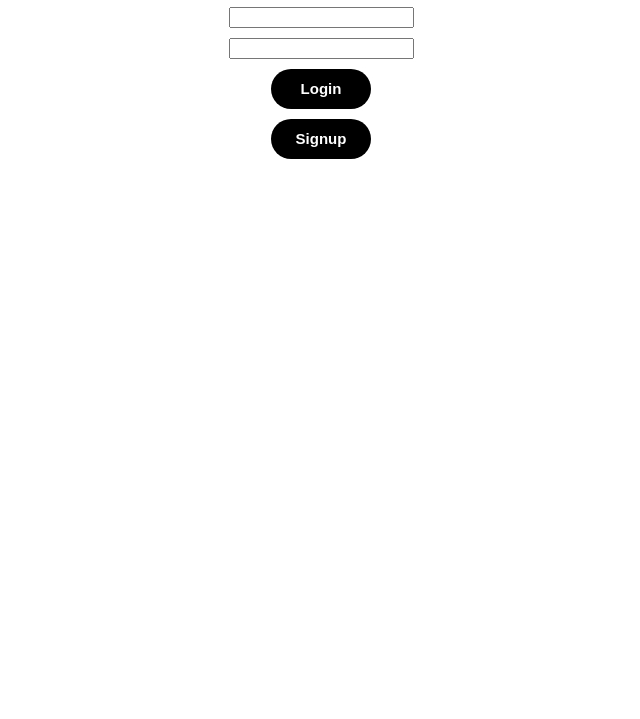
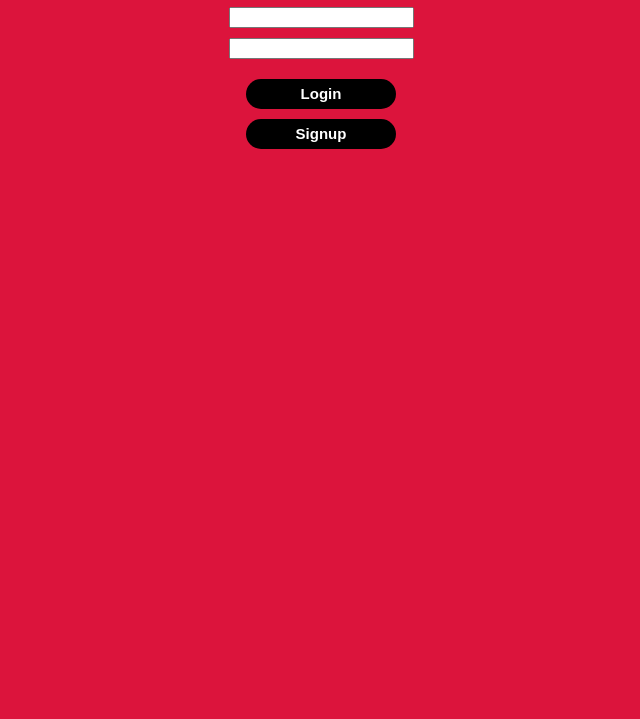
Before and after one commit to RomeroCamilo/Log-In-Testing, a plain HTML site: page index.html in a window 1280 px wide. Shown: the part 81-800 px from the top of the page, without its empty margins (319-959 px from the left). Drawn offline with Linux system fonts and the light colour scheme.

```diff
--- a/index.html
+++ b/index.html
@@ -15,8 +15,8 @@
         <input id="user" class="stack" type="text">
         <input id ="password" class="stack" type="text">
         <div class="buttons">
-            <button class="loginStyle" onclick="login()">Login</button>
-            <button class="signupStyle"onclick="signup()">Signup</button>
+            <button class="buttonStyle" onclick="login()">Login</button>
+            <button class="buttonStyle"onclick="signup()">Signup</button>
         </div>
     </div>
 
--- a/styling.css
+++ b/styling.css
@@ -1,5 +1,5 @@
 body{
-    background-color: white;
+    background-color: crimson;
 }
 
 .container{
@@ -15,7 +15,7 @@
 }
 
 .title{
-    color:black
+    color:white;
 }
 
 
@@ -31,7 +31,7 @@
     transition: opacity 0.1s;
     margin-bottom:10px;
     width: 100px;
-    height: 40px;
+    height: 30px;
     text-align: center;
     display: block;
     border-radius: 20px;
@@ -41,19 +41,21 @@
     opacity:.5;
 }
 
-.signupStyle{
+.buttonStyle{
     cursor:pointer;
     background-color: black;
     color:white;
-    padding:5px;
+    padding:0px;
     border-style: none;
     font-size: 15px;
     font-weight: bold;
     transition: opacity 0.1s;
-    width: 100px;
-    height: 40px;
+    width: 150px;
+    height: 30px;
     text-align: center;
     border-radius: 20px;
+    display: block;
+    margin:10px;
 }
 
 .signupStyle:hover{
```
